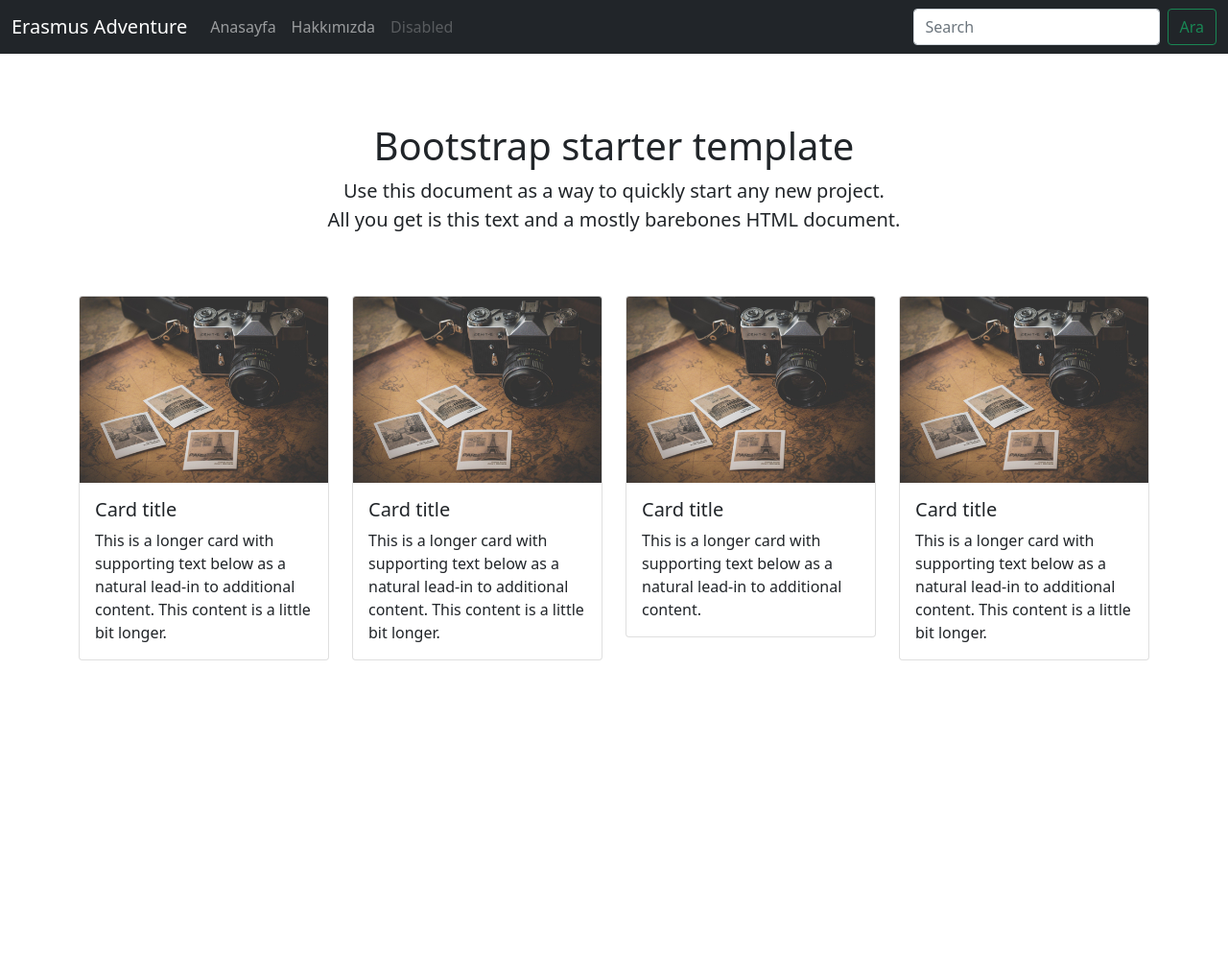
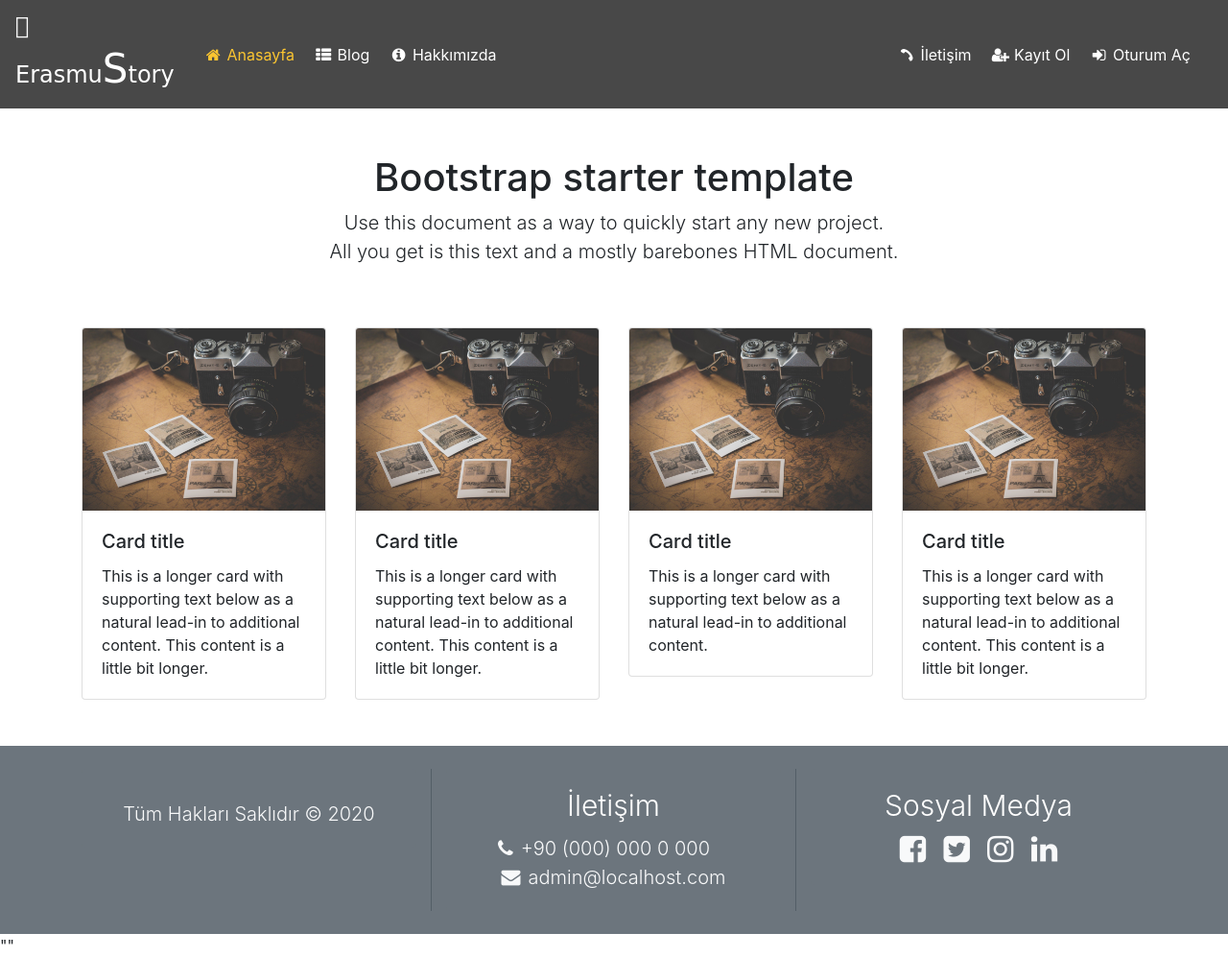
Before and after one commit to CanerF/django_blog, a Django app: page / in a window 1280 px wide. Shown: the whole page at 96% size. Before the commit the page ends 688 px from the top, so only its background shows below. Run offline with Django 3.2, Linux system fonts and the light colour scheme; some libraries are stand-ins or nearby versions.

Commit message:
crated new navbar design

```diff
--- a/blog/static/blog/main.css
+++ b/blog/static/blog/main.css
@@ -1,3 +1,9 @@
-body {
-  padding-top: 5rem;
-}
+
+.navbar { background-color: #484848; }
+.navbar .navbar-nav .nav-link { color: #fff; }
+.navbar .navbar-nav .nav-link:hover { color: #fbc531; }
+.navbar .navbar-nav .active > .nav-link { color: #fbc531; }
+
+footer a.text-light:hover { color: #fed136!important; text-decoration: none; }
+footer .cizgi { border-right: 1px solid #535e67; }
+@media (max-width: 992px) { footer .cizgi { border-right:white; } }
--- a/blog/templates/blog/home.html
+++ b/blog/templates/blog/home.html
@@ -2,81 +2,72 @@
 <!doctype html>
 <html lang="en">
   <head>
+
     <link href="https://cdn.jsdelivr.net/npm/bootstrap@5.0.0-beta1/dist/css/bootstrap.min.css" rel="stylesheet" integrity="sha384-giJF6kkoqNQ00vy+HMDP7azOuL0xtbfIcaT9wjKHr8RbDVddVHyTfAAsrekwKmP1" crossorigin="anonymous">
+    <link href="//maxcdn.bootstrapcdn.com/bootstrap/4.1.1/css/bootstrap.min.css" rel="stylesheet" id="bootstrap-css">
+    <script src="//maxcdn.bootstrapcdn.com/bootstrap/4.1.1/js/bootstrap.min.js"></script>
+    <script src="//cdnjs.cloudflare.com/ajax/libs/jquery/3.2.1/jquery.min.js"></script>
+    <link rel="stylesheet" href="https://pro.fontawesome.com/releases/v5.10.0/css/all.css" integrity="sha384-AYmEC3Yw5cVb3ZcuHtOA93w35dYTsvhLPVnYs9eStHfGJvOvKxVfELGroGkvsg+p" crossorigin="anonymous"/>
+
+    <link href="https://fonts.googleapis.com/css?family=Raleway:400,500,500i,700,800i" rel="stylesheet">
+    <script src="https://cdnjs.cloudflare.com/ajax/libs/popper.js/1.14.3/umd/popper.min.js"></script>
+    <link rel="stylesheet" href="https://cdnjs.cloudflare.com/ajax/libs/font-awesome/4.7.0/css/font-awesome.min.css">
+
     <meta charset="utf-8">
     <meta name="viewport" content="width=device-width, initial-scale=1">
-    <meta name="description" content="">
-    <meta name="author" content="Mark Otto, Jacob Thornton, and Bootstrap contributors">
-    <meta name="generator" content="Hugo 0.79.0">
-    <title>Starter Template · Bootstrap v5.0</title>
+    <title>ErasmuStory</title>
 
     <link rel="canonical" href="https://getbootstrap.com/docs/5.0/examples/starter-template/">
 
-
-
-    <!-- Bootstrap core CSS -->
-
-    <style>
-      .bd-placeholder-img {
-        font-size: 1.125rem;
-        text-anchor: middle;
-        -webkit-user-select: none;
-        -moz-user-select: none;
-        user-select: none;
-      }
-
-      @media (min-width: 768px) {
-        .bd-placeholder-img-lg {
-          font-size: 3.5rem;
-        }
-      }
-    </style>
-
-
-    <!-- Custom styles for this template -->
     <link href="{% static 'blog/main.css' %}" type="text/css" rel="stylesheet">
-  </head>
-  <body>
-
-    <nav class="navbar navbar-expand-md navbar-dark bg-dark
-
-    fixed-top">
-      <div class="container-fluid">
-        <a class="navbar-brand" href="#">Erasmus Adventure</a>
-        <button class="navbar-toggler" type="button" data-bs-toggle="collapse" data-bs-target="#navbarsExampleDefault" aria-controls="navbarsExampleDefault" aria-expanded="false" aria-label="Toggle navigation">
-          <span class="navbar-toggler-icon"></span>
-        </button>
-
-        <div class="collapse navbar-collapse" id="navbarsExampleDefault">
-          <ul class="navbar-nav me-auto mb-2 mb-md-0">
-            <li class="nav-item active">
-              <a class="nav-link" aria-current="page" href="#">Anasayfa</a>
-            </li>
-            <li class="nav-item">
-              <a class="nav-link" href="#">Hakkımızda</a>
-            </li>
-            <li class="nav-item">
-              <a class="nav-link disabled" href="#" tabindex="-1" aria-disabled="true">Disabled</a>
-            </li>
-
-          </ul>
-          <form class="d-flex">
-            <input class="form-control me-2" type="search" placeholder="Search" aria-label="Search">
-            <button class="btn btn-outline-success" type="submit">Ara</button>
-          </form>
-
-        </li>
-
-
-
-        </div>
 
 
 
 
-      </div>
-    </nav>
 
+  </head>
+  <body>
+
+
+
+    <header>
+      <!--- Navbar --->
+      <nav class="navbar navbar-expand-lg">
+       <h4  style="color: white;font-family:Bradley Hand, cursive;font-size:24px"> <a  class="navbar-brand text-white" style="font-family:Bradley Hand, cursive;font-size:24px"  href="#"><i class="fad fa-globe-europe"></i></a>Erasmu<a style="color:white;font-family:Brush Script MT, Brush Script Std, cursive;font-size:42px">S</a>tory</h4>
+        <div class="container">
+
+          <button class="navbar-toggler" type="button" data-toggle="collapse" data-target="#nvbCollapse" aria-controls="nvbCollapse">
+            <span class="navbar-toggler-icon"></span>
+          </button>
+          <div class="collapse navbar-collapse" id="nvbCollapse">
+            <ul class="navbar-nav ml-left">
+                <li class="nav-item active pl-1">
+                  <a class="nav-link" href="{% url 'blog-home' %}"><i class="fa fa-home fa-fw mr-1"></i>Anasayfa</a>
+                </li>
+                <li class="nav-item  pl-1">
+                  <a class="nav-link" href="#"><i class="fa fa-th-list fa-fw mr-1"></i>Blog</a>
+                </li>
+                <li class="nav-item pl-1">
+                  <a class="nav-link" href="#"><i class="fa fa-info-circle fa-fw mr-1"></i>Hakkımızda</a>
+                </li>
+            </ul>
+
+            <ul class="navbar-nav ml-auto">
+
+              <li class="nav-item pl-1">
+                <a class="nav-link" href="#"><i class="fa fa-phone fa-fw fa-rotate-180 mr-1"></i>İletişim</a>
+              </li>
+              <li class="nav-item pl-1">
+                <a class="nav-link" href="#"><i class="fa fa-user-plus fa-fw mr-1"></i>Kayıt Ol</a>
+              </li>
+              <li class="nav-item pl-1">
+                <a class="nav-link" href="#"><i class="fa fa-sign-in fa-fw mr-1"></i>Oturum Aç</a>
+              </li>
+            </ul>
+          </div>
+        </div>
+      </nav>
+      <!--# Navbar #-->
 
 
 
@@ -126,7 +117,56 @@
       </div>
 
     </main><!-- /.container -->
+  </header>
 
+  <!--- Footer --->
+    <footer>
+      <div class="jumbotron jumbotron-fluid bg-secondary p-4 mt-5 mb-0">
+        <div class="container">
+          <div class="row">
+            <div class="col-12 col-sm-12 col-md-12 col-lg-4 col-xl-4 cizgi">
+              <div class="card bg-secondary border-0">
+                <div class="card-body text-light text-center">
+                  <h5 class="card-title text-white display-4" style="font-size:30px"></h5>
+                <p class="d-inline lead">Tüm Hakları Saklıdır © 2020<br>
+                <a href="#" class="text-light d-block lead"></a>
+                </p>
+
+                </div>
+              </div>
+            </div>
+
+            <div class="col-12 col-sm-12 col-md-6 col-lg-4 col-xl-4 cizgi">
+              <div class="card bg-secondary border-0">
+                <div class="card-body text-center">
+                  <h5 class="card-title text-white display-4" style="font-size:30px">İletişim</h5>
+                  <a class="text-light d-block lead" style="margin-left: -20px" href="#"><i class="fa fa-phone mr-2"></i>+90 (000) 000 0 000</a>
+                  <a class="text-light d-block lead" href="#"><i class="fa fa-envelope mr-2"></i>admin@localhost.com</a>
+                </div>
+              </div>
+            </div>
+
+            <div class="col-12 col-sm-12 col-md-6 col-lg-4 col-xl-4">
+              <div class="card bg-secondary border-0">
+                <div class="card-body text-center">
+                <h5 class="card-title text-white display-4" style="font-size:30px">Sosyal Medya</h5>
+
+                    <a class="text-light" href="#"><i class="fa fa-facebook-square fa-fw fa-2x"></i></a>
+
+                    <a class="text-light" href="#"><i class="fa fa-twitter-square fa-fw fa-2x"></i></a>
+
+                    <a class="text-light" href="#"><i class="fa fa-instagram fa-fw fa-2x"></i></a>
+
+                    <a class="text-light" href="#"><i class="fa fa-linkedin fa-fw fa-2x"></i></a>
+
+                </div>
+              </div>
+            </div>
+          </div>
+        </div>
+      </div>
+    </footer>
+    <!--# Footer #-->""
 
 
 
```
